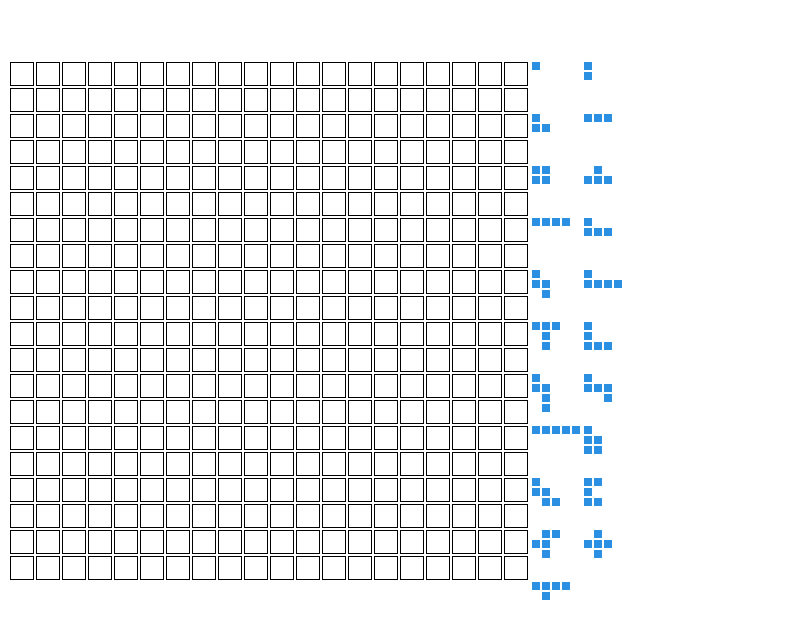
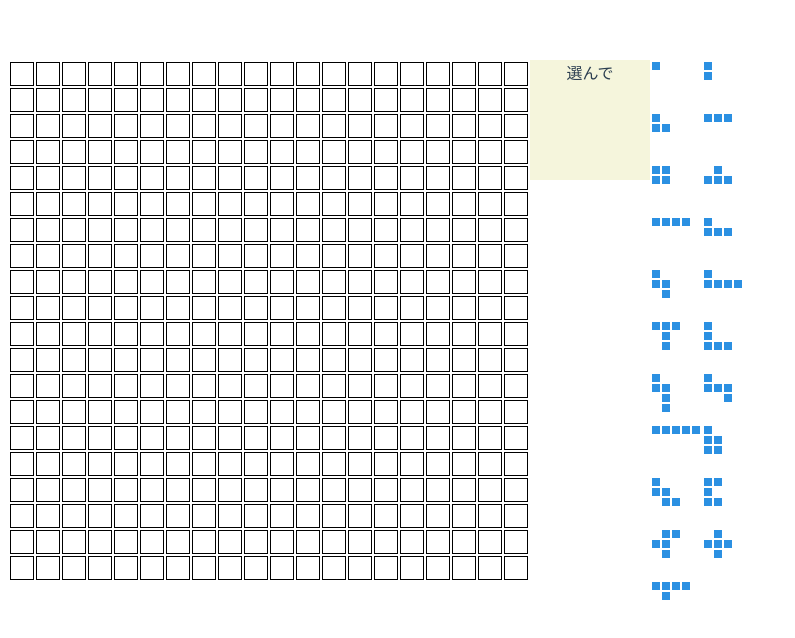
Before and after one commit to yasu828/Blokus3, a Vue app: page / in a window 1280 px wide. Shown: the top 638 px of the page, without its empty margins (0-795 px from the left). Built offline with nearby package versions, Linux system fonts and the light colour scheme.

Commit message:
選んだブロックを表示するエリア

```diff
--- a/src/App.vue
+++ b/src/App.vue
@@ -19,6 +19,10 @@
           </td>
         </tr>
       </table>
+    </div>
+
+    <div class="chooseblock">
+      {{ chooseBlock }}
     </div>
 
     <div class="haveBlock">
@@ -248,6 +252,7 @@ export default {
       dragItem: "",
       dragName: "",
       item: "",
+      chooseBlock: "選んで",
     };
   },
   methods:{
@@ -306,4 +311,10 @@ export default {
   display: flex;
   flex-wrap: wrap;
 }
+
+.chooseblock{
+  height: 120px;
+  width: 120px;
+  background-color: beige;
+}
 </style>
```
Also changed, not shown: 1 other file (tests, documents, lock files or other folders). Lines whose indentation alone changed are shown as unchanged.
